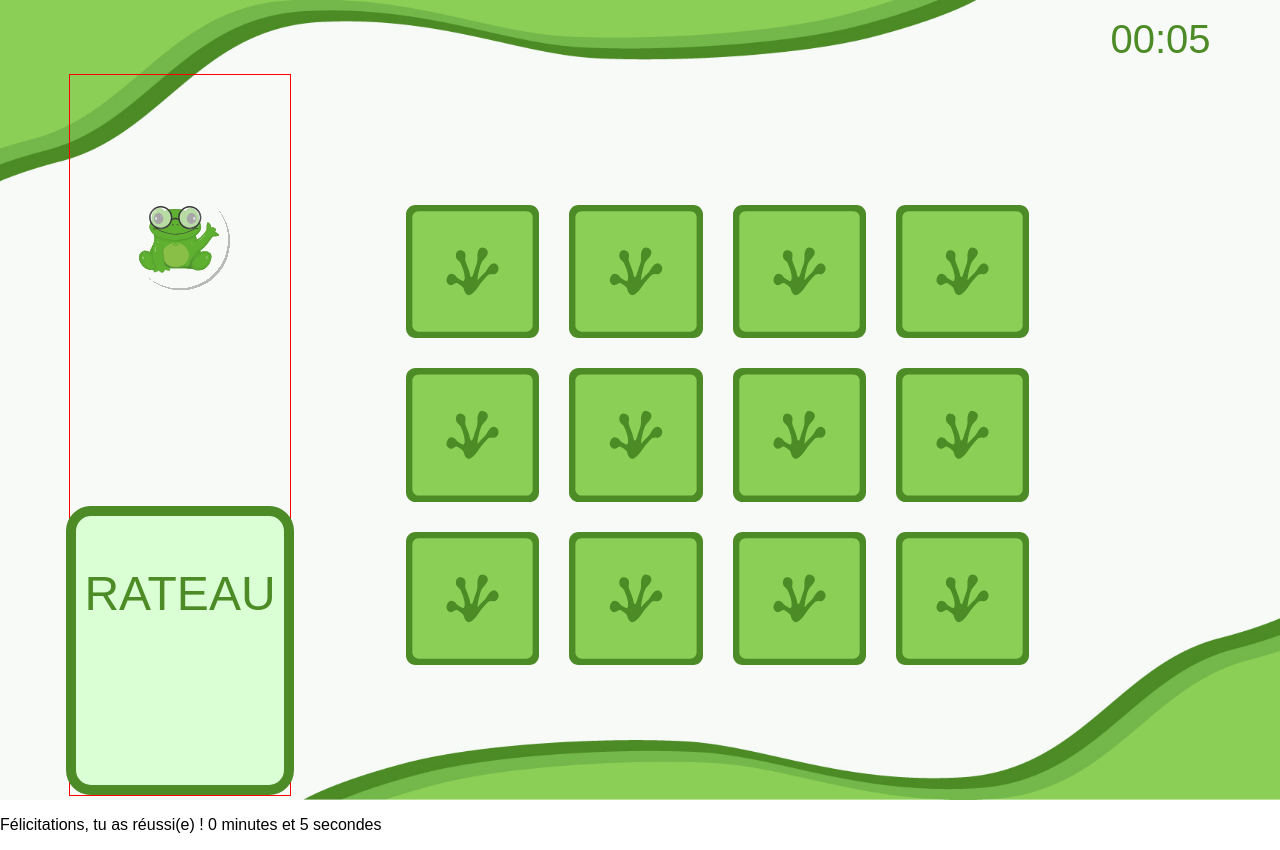
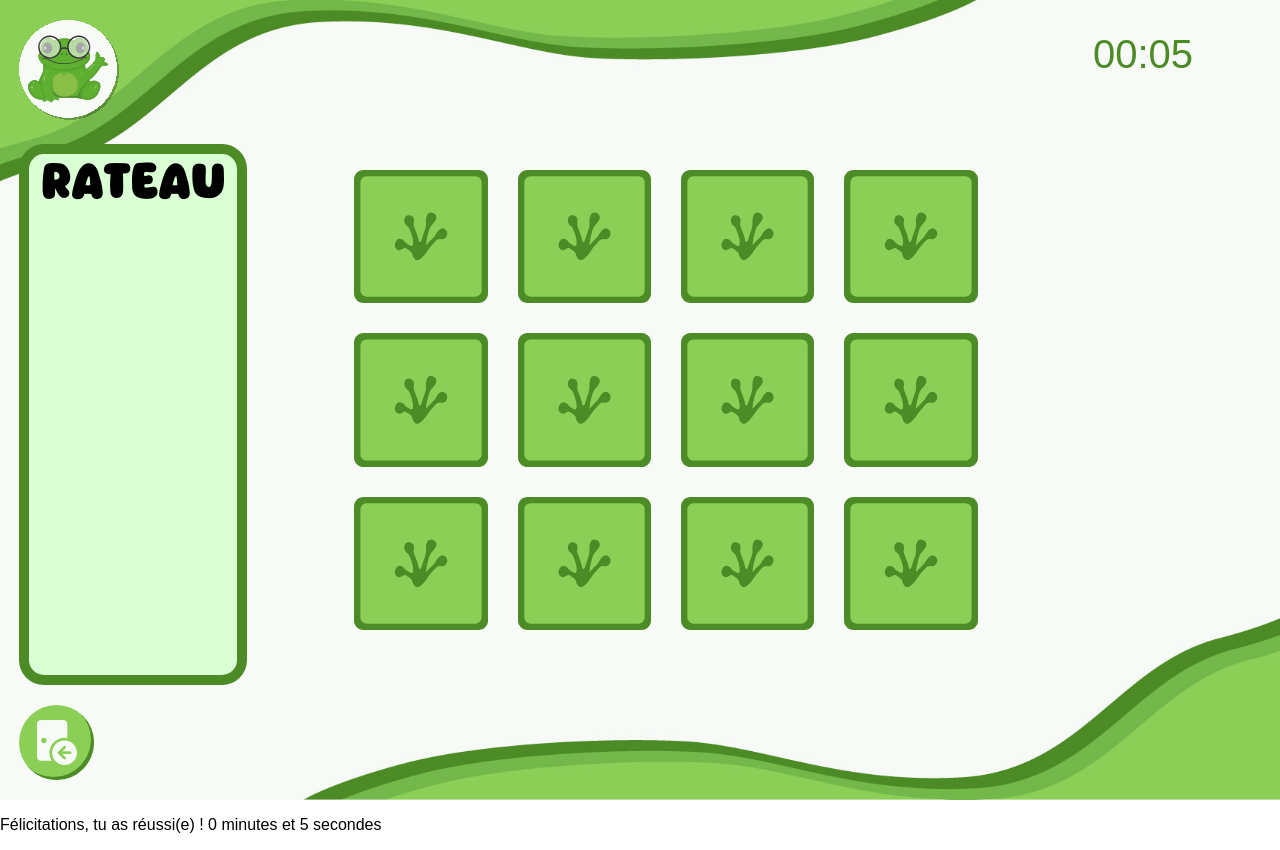
Before and after one commit to Rophyr/sae401, a Vue app: page /facile in a window 1280 px wide. Built offline with nearby package versions, Linux system fonts and the light colour scheme; a web font is replaced by a local one.

Commit message:
amélioration SEO + Acessibilité + changement de layout on facile.vue

```diff
--- a/index.html
+++ b/index.html
@@ -2,10 +2,13 @@
 <html lang="fr">
   <head>
     <meta charset="UTF-8">
-    <link rel="icon" href="/favicon.ico">
+    <link rel="icon" href="/public/images/logo.svg">
     <meta name="viewport" content="width=device-width, initial-scale=1.0">
+    <meta name="description" content="Plonge dans un jeu de mémoire super amusant où tu peux découvrir plein d'objets sympas et tester ta mémoire en même temps ! Apprends de nouveaux mots, relève des défis et deviens un pro de la mémoire tout en t'amusant. Rejoins-nous maintenant et commence l'aventure !">
+    <meta name="theme-color" content="#4C8B25">
+
     <!-- <link rel="stylesheet" href="/src/assets/styles.css"> -->
-    <title>Vite App</title>
+    <title>Froggy</title>
   </head>
   <body>
     <div id="app"></div>
--- a/src/assets/__global.scss
+++ b/src/assets/__global.scss
@@ -178,7 +178,8 @@ body{
 .facile{
     display: flex;
     flex-direction: column;
-    justify-content: space-between;
+    justify-content: center;
+    align-items: center;
     height: 100vh;
     // max-height: 100vh;
     width: 100%;
@@ -191,25 +192,102 @@ body{
     // border: 1px solid red;
 
     .container{
-        @include container-col;
+        // @include container-row;
+        display: flex;
+        flex-direction: row;
+        height: 95%;
+        width: 97%;
+
+        // border: 1px solid red;
+        // width: 100%;
+
+        &__left{
+            // @include container-top;
+
+            display: flex;
+            flex-direction: column;
+            justify-content: space-between;
+            width: 25vw;
+            // border: 1px solid red;
+            gap: 20px;
+
+            img{
+                width: 100px;
+                height: fit-content;
+            }
 
 
-        // border: 1px solid red;
-        width: 100%;
 
-        &__top{
-            @include container-top;
+
+            // Fonction pour générer une couleur différente à partir de la liste de couleurs
+            // Définir la fonction pour générer une couleur différente pour chaque lettre
+            @function get-color($index) {
+                $couleurs: ($dark-green, $dark-red, $dark-blue, $dark-yellow);
+                @return nth($couleurs, ($index % length($couleurs)) + 1);
+            }
+
+            // Appliquer les styles
+            .explain {
+                display: flex;
+                flex-direction: column;
+                align-items: center;
+                height: 80%;
+                width: 15vw;
+                padding: 1% 2.5%;
+                border: 10px solid $dark-green;
+                border-radius: 25px;
+                background-color: $light-light-green;
+                font-size: 1.5em;
+
+                .word {
+                    display: flex;
+                    flex-direction: row;
+                    font-size: 2em;
+                    font-family: 'Sobiscuit';
+
+
+                  }
+            }
+
+
+
+
+        }
+
+        &__middle {
+            // @include container-middle;
 
             display: flex;
-            flex-direction: row;
-            justify-content: flex-end;
+            justify-content: flex-start;
+            align-items: center;
+            max-width: max-content;
+
+            // border: 1px solid blue;
+        }
+
+
+
+        &__right{
+            // @include container-bottom;
+            position: absolute;
+            top: 10px;
+            right: 10px;
+
+            padding: 0 3%;
+            height: fit-content;
+
+            // border: 1px solid green ;
+
 
             .timer{
                 display: flex;
                 flex-direction: row;
-                justify-content: space-between;
 
+                justify-content: center;
+                width: 150px;
                 padding: 1% 3%;
+
+                // border: 1px solid black;
 
                 p{
                     color: $dark-green;
@@ -220,57 +298,8 @@ body{
 
             }
 
-        }
-
-        &__middle {
-            @include container-middle;
-
-            gap: 100px;
-
-
-            &__top{
-                display: flex;
-                flex-direction: column;
-                align-items: center;
-                gap: 100px;
-                height: 90vh;
-                border: 1px solid red;
-
-                img{
-                    width: 100px;
-                }
-            }
-
-            .explain {
-                display: flex;
-                flex-direction: column;
-                align-items: center;
-                height: 80%;
-                width: 200px;
-                padding: 1% 2%;
-                border: 10px solid $dark-green;
-                border-radius: 25px;
-                background-color: $light-light-green;
-                color: $dark-green;
-                font-size: 1.5em;
-
-                .word {
-                    font-size: 2em;
-                }
-            }
-        }
-
-
-
-
-
-
-        &__bottom{
-            @include container-bottom;
-
-            // width: 100vw;
-
-            // border: 1px solid green ;
+            display: flex;
+            flex-direction: column;
         }
 
     }
--- a/src/assets/styles.css
+++ b/src/assets/styles.css
@@ -136,7 +136,8 @@ body {
 .facile {
   display: flex;
   flex-direction: column;
-  justify-content: space-between;
+  justify-content: center;
+  align-items: center;
   height: 100vh;
   width: 100%;
   background-image: url("/public/images/background-niv-facile.jpg");
@@ -146,75 +147,66 @@ body {
 }
 .facile .container {
   display: flex;
+  flex-direction: row;
+  height: 95%;
+  width: 97%;
+}
+.facile .container__left {
+  display: flex;
+  flex-direction: column;
+  justify-content: space-between;
+  width: 25vw;
+  gap: 20px;
+}
+.facile .container__left img {
+  width: 100px;
+  height: fit-content;
+}
+.facile .container__left .explain {
+  display: flex;
   flex-direction: column;
   align-items: center;
-  justify-content: space-between;
-  height: 100%;
-  width: 100%;
+  height: 80%;
+  width: 15vw;
+  padding: 1% 2.5%;
+  border: 10px solid #4C8B25;
+  border-radius: 25px;
+  background-color: #DBFFD5;
+  font-size: 1.5em;
 }
-.facile .container__top {
-  height: 100px;
-  width: 94%;
+.facile .container__left .explain .word {
   display: flex;
   flex-direction: row;
-  justify-content: flex-end;
+  font-size: 2em;
+  font-family: "Sobiscuit";
 }
-.facile .container__top .timer {
+.facile .container__middle {
+  display: flex;
+  justify-content: flex-start;
+  align-items: center;
+  max-width: max-content;
+}
+.facile .container__right {
+  position: absolute;
+  top: 10px;
+  right: 10px;
+  padding: 0 3%;
+  height: fit-content;
+  display: flex;
+  flex-direction: column;
+}
+.facile .container__right .timer {
   display: flex;
   flex-direction: row;
-  justify-content: space-between;
+  justify-content: center;
+  width: 150px;
   padding: 1% 3%;
 }
-.facile .container__top .timer p {
+.facile .container__right .timer p {
   color: #4C8B25;
   font-size: 2.5em;
   font-family: "Simply Rounded", sans-serif;
   margin: 0 0;
-}
-.facile .container__middle {
-  display: flex;
-  flex-direction: row;
-  align-items: center;
-  justify-content: space-around;
-  width: 90%;
-  justify-content: flex-start;
-  align-items: center;
-  gap: 100px;
-}
-.facile .container__middle__top {
-  display: flex;
-  flex-direction: column;
-  align-items: center;
-  gap: 100px;
-  height: 90vh;
-  border: 1px solid red;
-}
-.facile .container__middle__top img {
-  width: 100px;
-}
-.facile .container__middle .explain {
-  display: flex;
-  flex-direction: column;
-  align-items: center;
-  height: 80%;
-  width: 200px;
-  padding: 1% 2%;
-  border: 10px solid #4C8B25;
-  border-radius: 25px;
-  background-color: #DBFFD5;
-  color: #4C8B25;
-  font-size: 1.5em;
-}
-.facile .container__middle .explain .word {
-  font-size: 2em;
-}
-.facile .container__bottom {
-  display: flex;
-  flex-direction: row;
-  justify-content: start;
-  width: 94%;
-  justify-content: space-between;
-  padding: 1% 3%;
 }
 .facile body {
   overflow: hidden;
--- a/src/views/Facile.vue
+++ b/src/views/Facile.vue
@@ -1,36 +1,37 @@
 <template>
   <div id="app" class="facile">
     <div class="container container__facile">
-      <!-- <img src="/froggy.png" alt="logo" class="logo"> -->
-      <div class="container__top">
-        <Timer ref="timerComponent"/>
-      </div>
-      <div class="container__middle">
 
-        <div class="container__middle__top">
-          <img src="/public/images/logo_glasses.svg" alt="">
-          <div  class="object-description explain">
 
-              <p class="word">
-                {{ word }}
-              </p>
+      <div class="container__left">
+        <router-link to="/"><img src="/public/images/logo_glasses.svg" alt=""></router-link>
+
+        <div  class="object-description explain">
+
+          <div class="word">
+            <span v-for="(letter, index) in word" :key="index" :class="'lettre-' + index">{{ letter }}</span>
+          </div>
+
 
               <p>{{ objectDescription }}</p>
 
           </div>
-        </div>
 
+        <button @click="goToMenu" class="btn btn--green btn--round"><img src="/images/back_door.svg" aria-label="retourner au menu"></button>
 
+      </div> <!-- Fin container left -->
 
-        <div class="grid"> <!-- JEU -->
+      <div class="container__middle">
+
+        <div class="grid game"> <!-- JEU -->
           <div class="row" v-for="(row, rowIndex) in grid" :key="rowIndex">
             <div class="container" v-for="(card, cardIndex) in row" :key="cardIndex" @click="flipCard(rowIndex, cardIndex)">
               <div class="card" :class="{ active: card.isFlipped }">
                 <div class="front">
-                  <img draggable="false" :src="getCardImagePath(rowIndex, cardIndex)">
+                  <img draggable="false" :src="getCardImagePath(rowIndex, cardIndex)" alt="carte retourné">
                 </div>
                 <div class="back">
-                  <img draggable="false" :src="card.backImagePath" alt="Back face">
+                  <img draggable="false" :src="card.backImagePath" alt="Back face" :alt="carte">
                 </div>
               </div>
             </div>
@@ -38,11 +39,14 @@
         </div> <!-- Fin JEU -->
       </div>
 
-      <div class="container__bottom">
-        <button @click="goToMenu" class="btn btn--green btn--round"><img src="/images/back_door.svg" alt=""></button>
+      <div class="container__right">
+
+        <Timer ref="timerComponent"/>
         <!-- <p id="timer"></p> -->
       </div>
+
     </div>
+
   </div>
 
   <div id="victory">
@@ -195,6 +199,15 @@ for (let i = 0; i < grid.value.length; i++) {
   }
 }
 
+
+
+
+
+
+
+
+
+
 </script>
 <script>
 
```
Also changed, not shown: manifest.json (added), public/images/icon.png (added), 1 other file (tests, documents, lock files or other folders).
